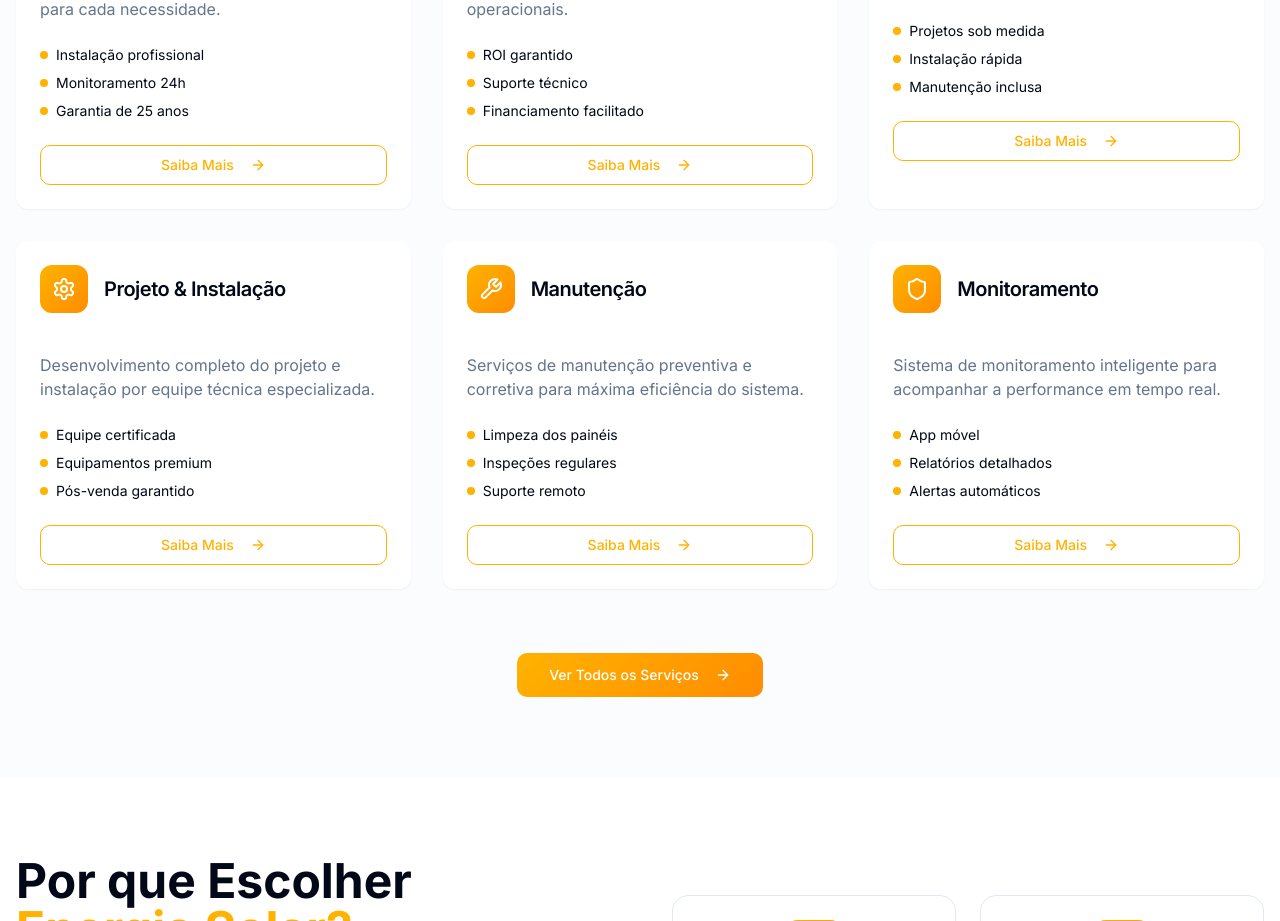
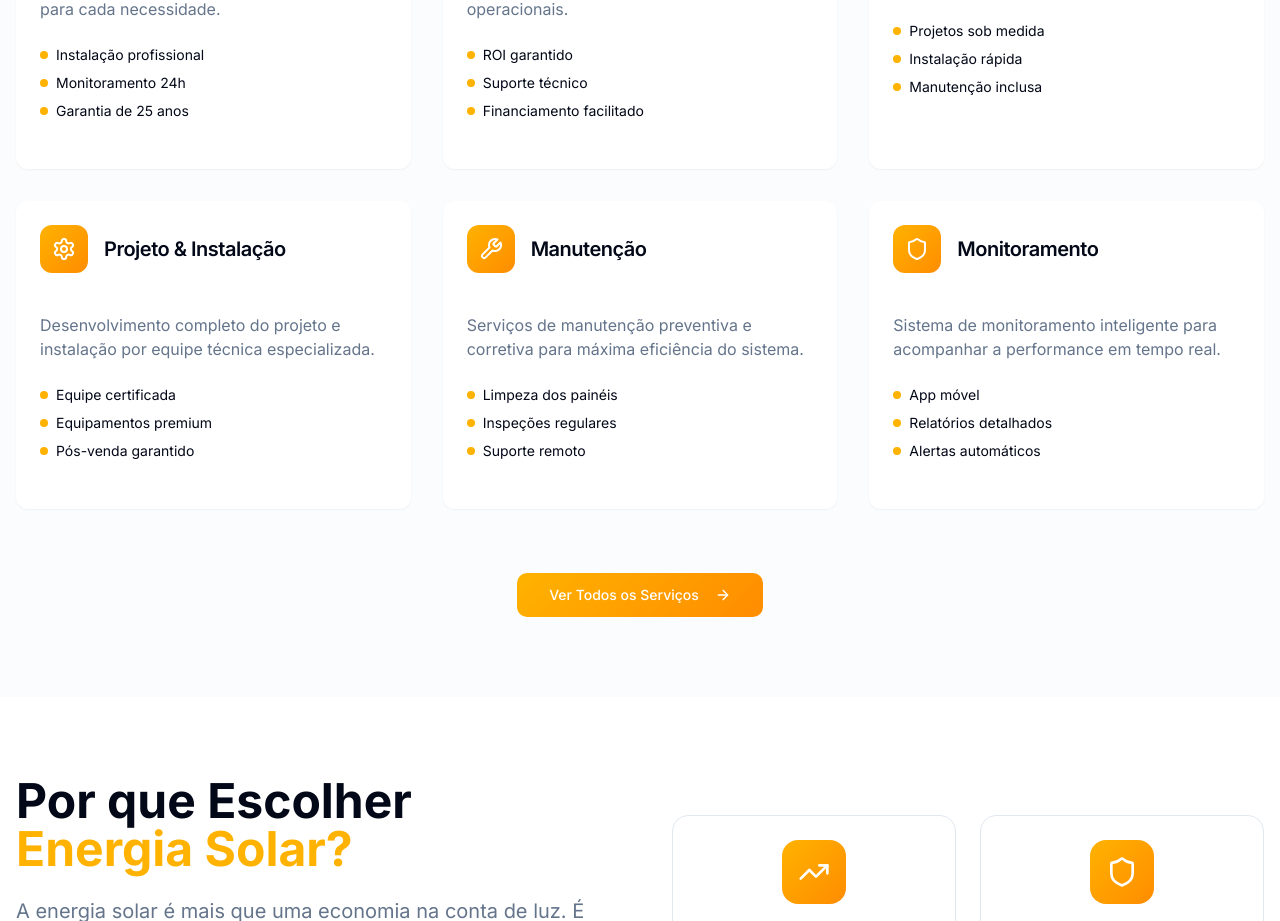
Before and after one commit to havertzDEV/energia-solar, a React (Vite) app: page / in a window 1280 px wide. Shown: the part 1300-2221 px from the top of the page. Built offline with nearby package versions, Linux system fonts and the light colour scheme; no server answers; the database is empty.

Commit message:
Remove "Saiba Mais" buttons

```diff
--- a/src/components/Services.tsx
+++ b/src/components/Services.tsx
@@ -93,10 +93,6 @@ export const Services = () => {
                   ))}
                 </ul>
 
-                <Button variant="outline" className="w-full group">
-                  Saiba Mais
-                  <ArrowRight className="ml-2 h-4 w-4 group-hover:translate-x-1 transition-transform" />
-                </Button>
               </CardContent>
             </Card>
           ))}
```
